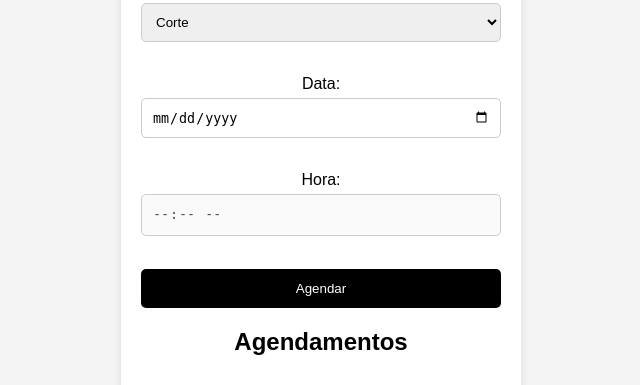
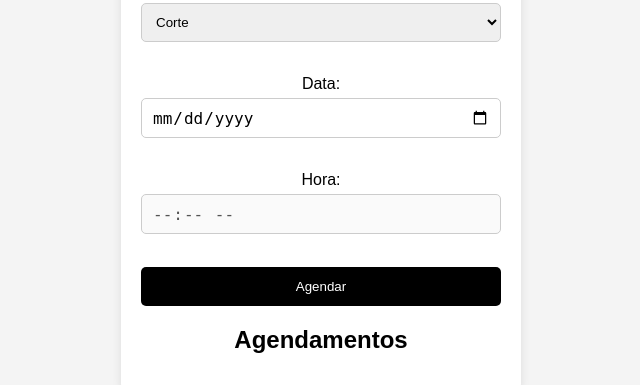
Before and after one commit to prgalhardo/barbershop-management-system, a Flask app: page / in a window 1280 px wide. Shown: the part 286-671 px from the top of the page, without its empty margins (319-959 px from the left). Run offline with Flask 3, Linux system fonts and the light colour scheme.

Commit message:
Correções no layout para celular

```diff
--- a/static/style.css
+++ b/static/style.css
@@ -34,9 +34,15 @@ input, select {
 
 input[type="date"],
 input[type="time"] {
-    display: block;
+    -webkit-appearance: none;
+    appearance: none;
+
     width: 100%;
     max-width: 100%;
+    height: 40px;
+
+    padding: 10px;
+    font-size: 16px;
 }
 
 button {
```
